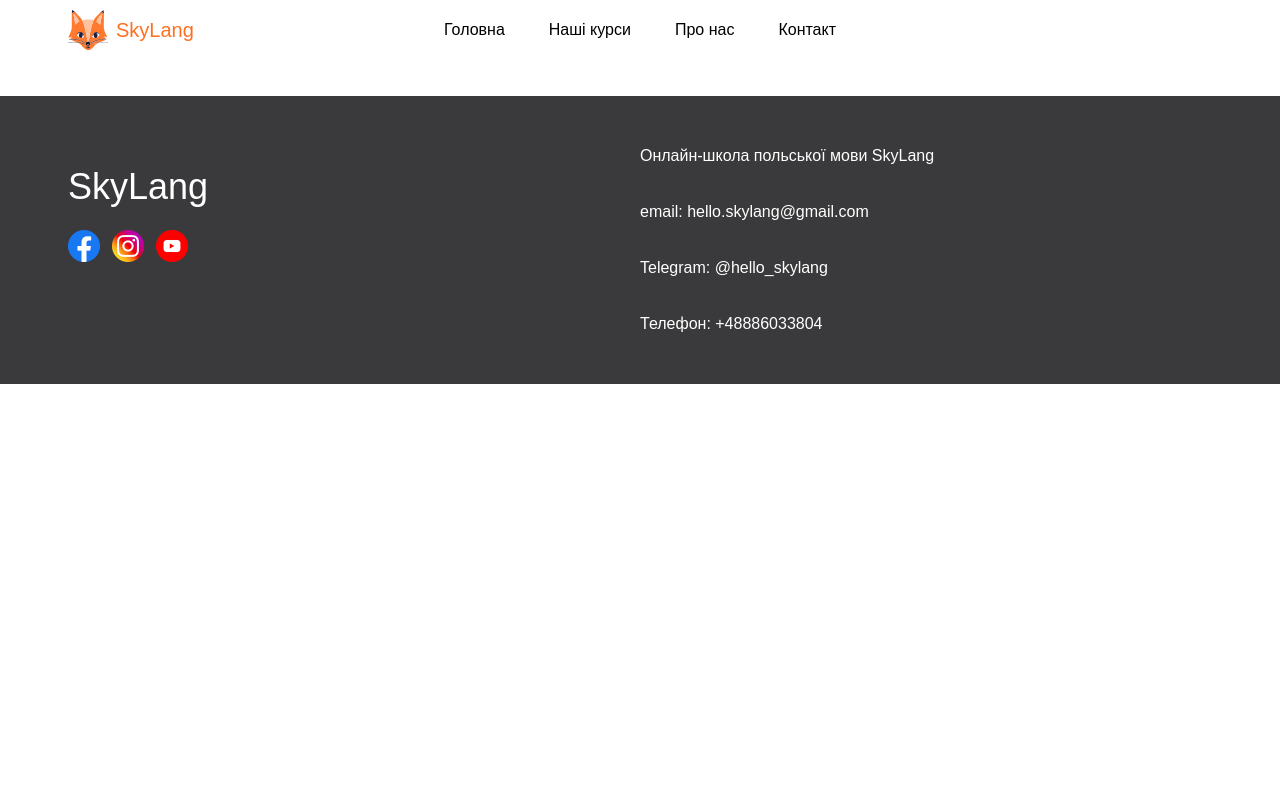
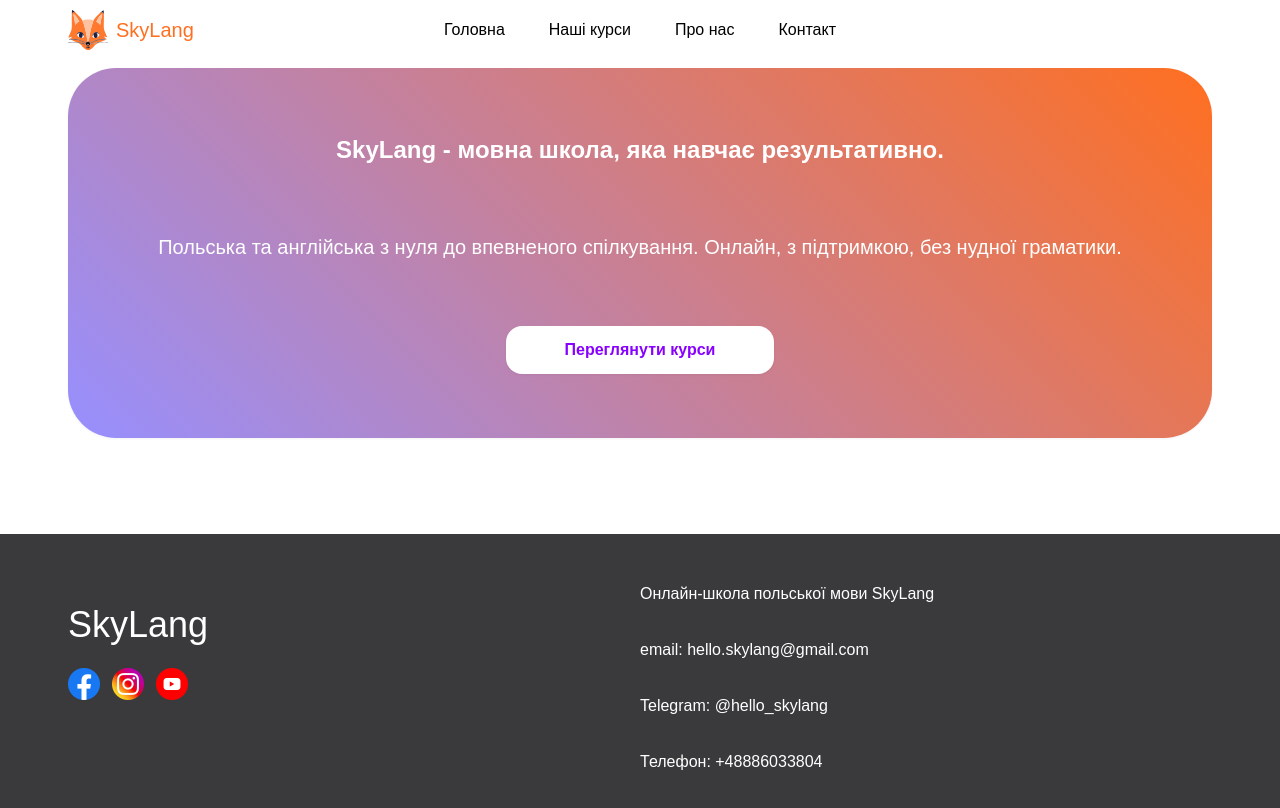
Before and after one commit to andrewvergun/skylang, a Next.js app: page /about-us in a window 1280 px wide. Shown: the top 808 px of the page. Built offline with nearby package versions, Linux system fonts and the light colour scheme.

Commit message:
About Us Hero section ready

```diff
--- a/src/app/about-us/page.js
+++ b/src/app/about-us/page.js
@@ -1,5 +1,5 @@
-import React from 'react'
 import AboutUs from "@/components/AboutUs/AboutUs";
+
 
 const Page = () => {
   return (
--- a/src/components/AboutUs/AboutUs.js
+++ b/src/components/AboutUs/AboutUs.js
@@ -1,7 +1,23 @@
 import Image from 'next/image';
 import Link from 'next/link';
+import "@/styles/components/AboutUs.css";
 
 const AboutUs = () => {
+    return (
+        <div className="about-us-page">
+            <div className="hero">
+                <h2 className='hero-title'>
+                    SkyLang - мовна школа, яка навчає результативно.
+                </h2>
+                <p className='hero-subtitle'>
+                    Польська та англійська з нуля до впевненого спілкування. Онлайн, з підтримкою, без нудної граматики.
+                </p>
+                <button className='hero-btn'>
+                    Переглянути курси
+                </button>
+            </div>
+        </div>
+    );
 
 }
 
--- a/src/styles/components/AboutUs.css
+++ b/src/styles/components/AboutUs.css
@@ -0,0 +1,59 @@
+.about-us-page {
+    box-sizing: border-box;
+}
+
+.hero {
+    box-sizing: border-box;
+    background: linear-gradient(45deg, rgba(47, 32, 255, 0.5), var(--primary-color));
+    width: 1144px;
+    height: auto;
+    border-radius: 48px;
+    padding: 64px;
+    margin-left: auto;
+    margin-right: auto;
+    margin-top: 68px;
+    box-shadow: 0 1px 3px rgba(0, 0, 0, 0.05);
+    display: flex;
+    flex-direction: column;
+    align-items: center;
+}
+
+.hero-title {
+    text-align: center;
+    font-size: 24px;
+    padding: 0;
+    margin: 0;
+    color: white;
+    margin-bottom: 64px;
+}
+
+.hero-subtitle {
+    text-align: center;
+    font-size: 20px;
+    color: white;
+    margin: 0;
+    padding: 0;
+    margin-bottom: 64px;
+    text-wrap: wrap;
+    line-height: 1.5;
+}
+
+.hero-btn {
+    margin-left: auto;
+    margin-right: auto;
+    font-size: 16px;
+    font-weight: bold;
+    width: 268px;
+    height: 48px;
+    border: none;
+    border-radius: 16px;
+    background-color: white;
+    color: #8800FF;
+    box-shadow: 0 1px 3px rgba(0, 0, 0, 0.05);
+    cursor: pointer;
+    transition: all 0.35s ease-in-out;
+}
+
+.hero-btn:hover {
+    transform: scale(1.05);
+}
--- a/src/styles/components/CourseItems.css
+++ b/src/styles/components/CourseItems.css
@@ -82,6 +82,4 @@
 }
 .course-item__btn--enroll:hover {
   transform: scale(1.05);
-
-
 }
```
